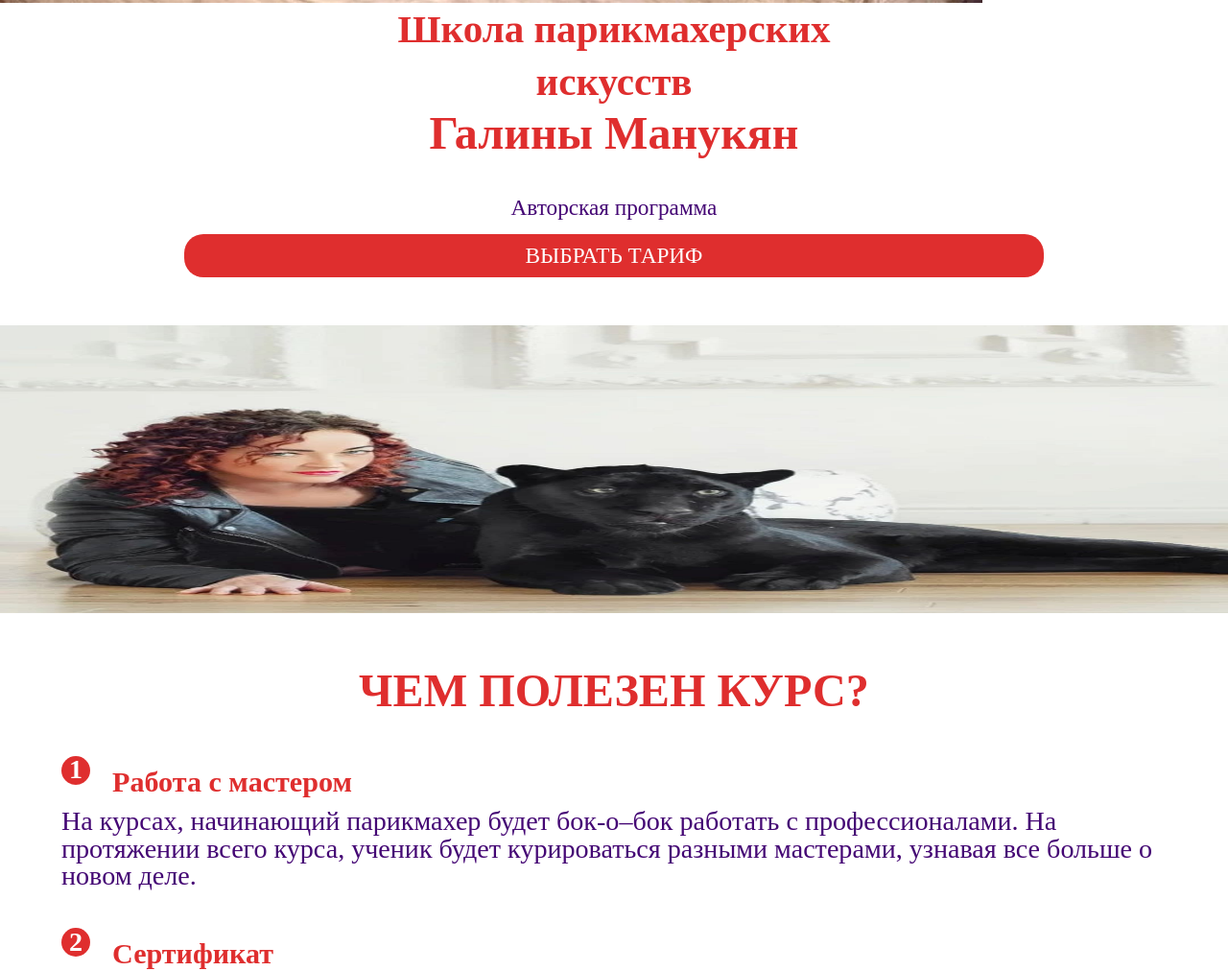
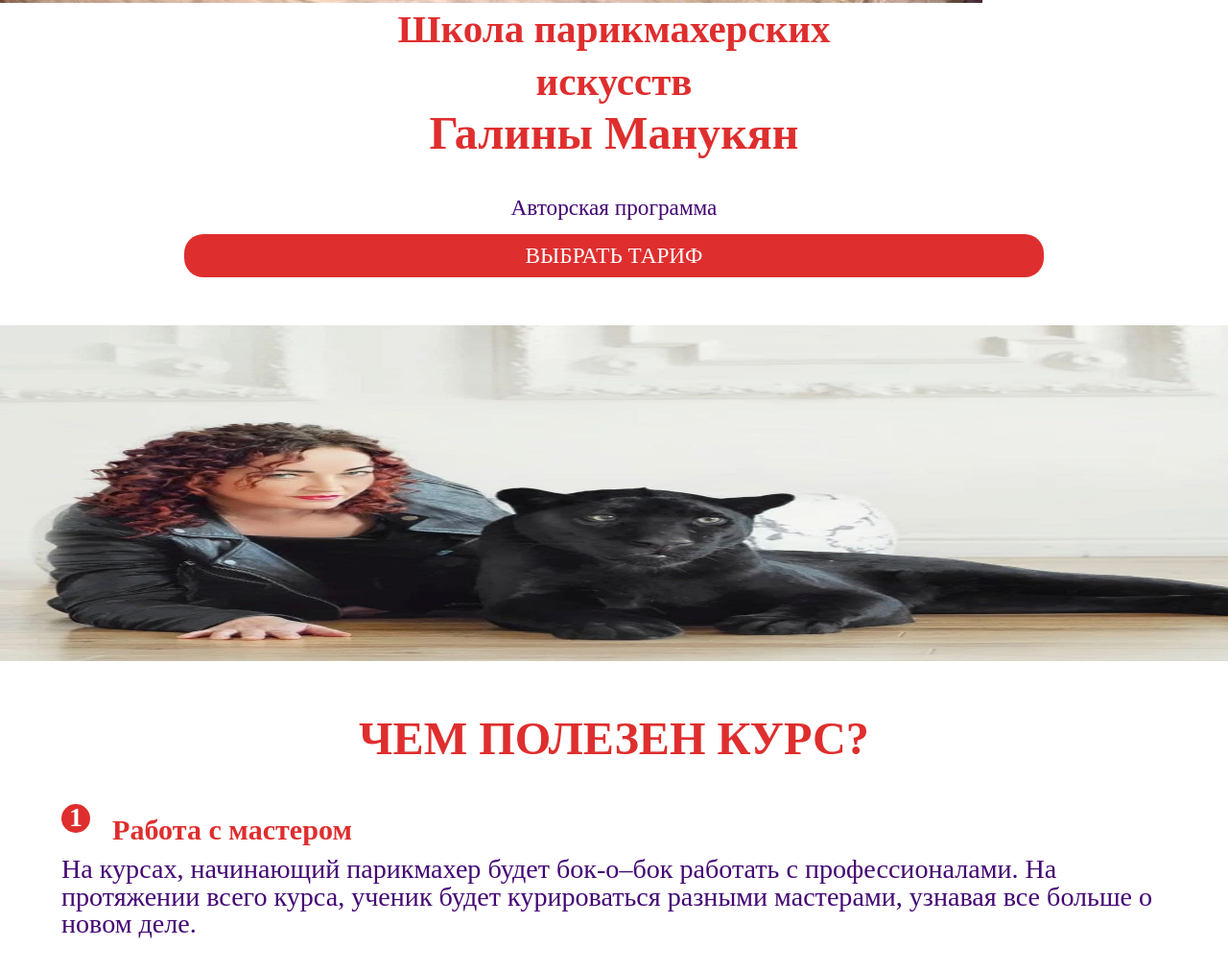
Before and after one commit to SvetlanaZubareva/GALINA, a plain HTML site: page index.html in a window 1280 px wide. Shown: the part 1470-2482 px from the top of the page at 96% size. Drawn offline with Linux system fonts and the light colour scheme.

Commit message:
Изменения

```diff
--- a/index.html
+++ b/index.html
@@ -113,7 +113,7 @@
                         ВЫБРАТЬ ТАРИФ
                     </a>
                 </div>
-                <img class="main-index__section-img" src="./img/jpg/photo_2023-02-07_15-42-19.jpg" alt="Девушка" width="100%" height="300px">
+                <img class="main-index__section-img" src="./img/jpg/photo_2023-02-07_15-42-19.jpg" alt="Девушка" width="100%" height="350px">
             </section>
             <section class="main-index__section" id="1">
                 <h2 class="main-index__section-h2">
```
